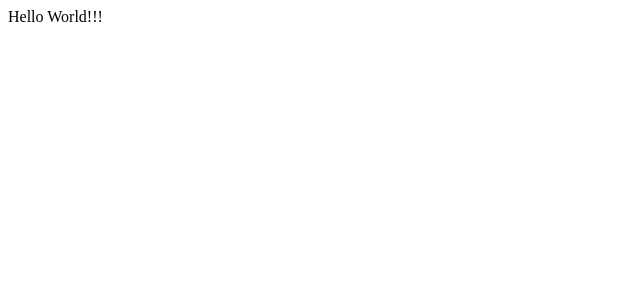
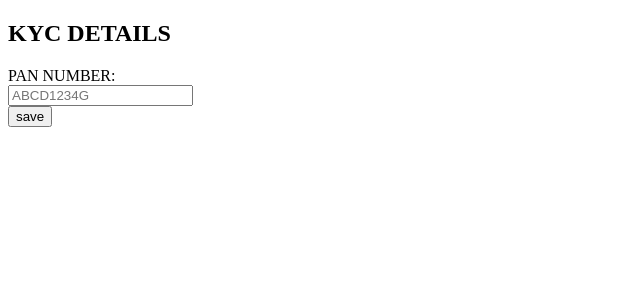
Before and after one commit to RamKinkar/exchange_project, a React app: page / in a window 1280 px wide. Shown: the top 300 px of the page, without its empty margins (0-640 px from the left). Built offline with nearby package versions, Linux system fonts and the light colour scheme.

Commit message:
kycinfo page integrated

```diff
--- a/App.jsx
+++ b/App.jsx
@@ -1,10 +1,11 @@
 import React from 'react';
+import KycInfo from './client/pages/kycInfo';
 
 class App extends React.Component {
    render() {
       return (
          <div>
-            Hello World!!!
+            <KycInfo/>
          </div>
       );
    }
--- /dev/null
+++ b/client/pages/kycInfo.js
@@ -0,0 +1,21 @@
+import React from 'react';
+
+export default class KycInfo extends React.Component {
+   render() {
+      return (
+		<div className="container">
+		  <h2 align="left">KYC DETAILS</h2>
+		  	<form>
+		     	<div className="form-group">
+				    <label htmlFor="input pannumber" className="control-label col-xs-2">PAN NUMBER:</label>
+				    <div className="col-xs-10">
+				        <input type="text" className="form-control" id="n1" placeholder="ABCD1234G" required/>
+				    </div>
+				</div>
+			    <button className="btn btn-primary" type="submit" >
+			        save</button>
+		  	</form>
+		</div>
+      );
+   }
+}
--- a/package.json
+++ b/package.json
@@ -5,7 +5,7 @@
   "main": "index.js",
   "scripts": {
     "start": "nodemon ./bin/www",
-    "dev": "webpack-dev-server --hot",
+    "dev": "webpack-dev-server --hot && node ./bin/www",
     "test": "echo \"Error: no test specified\" && exit 1"
   },
   "keywords": [],
```
